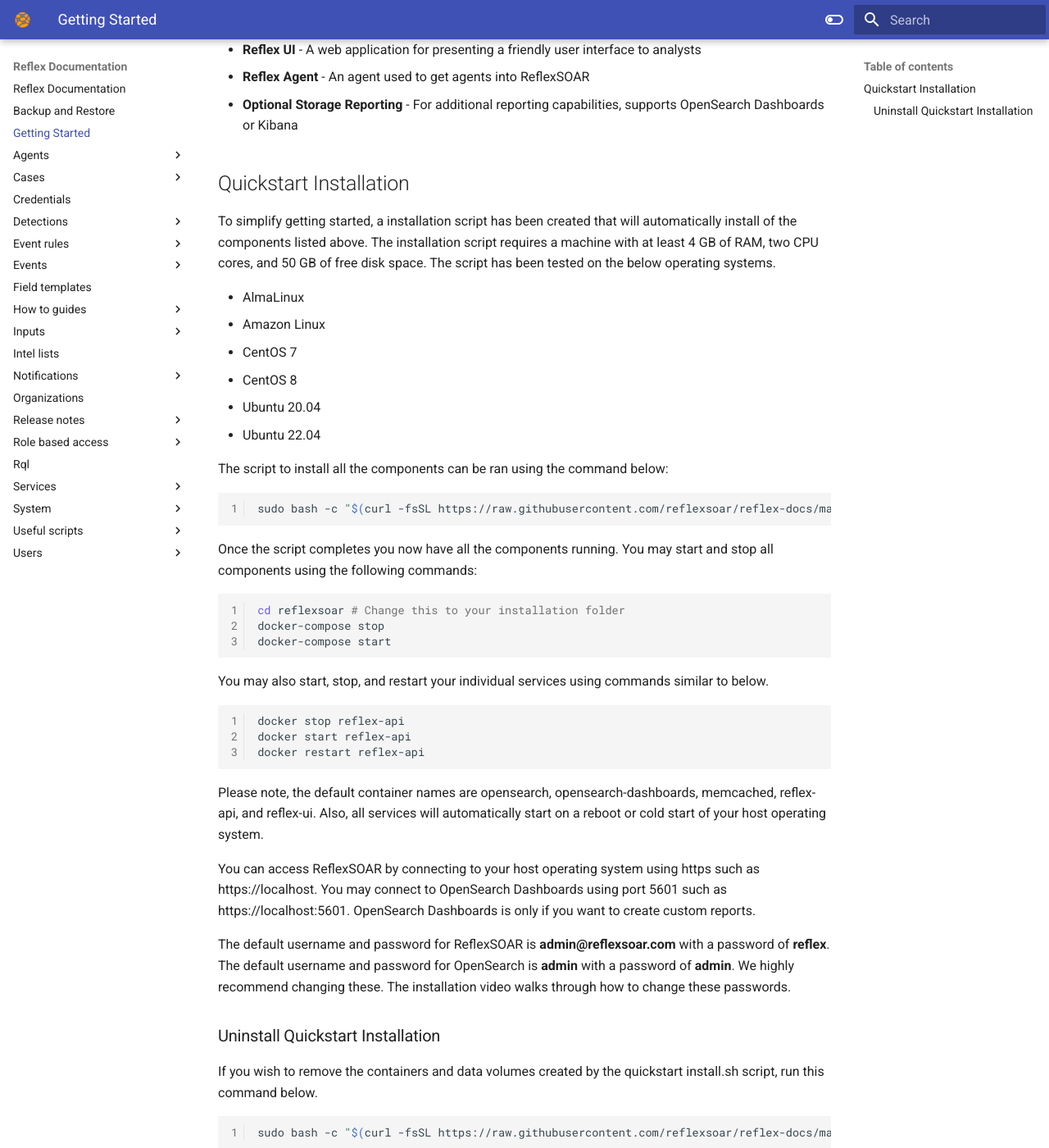
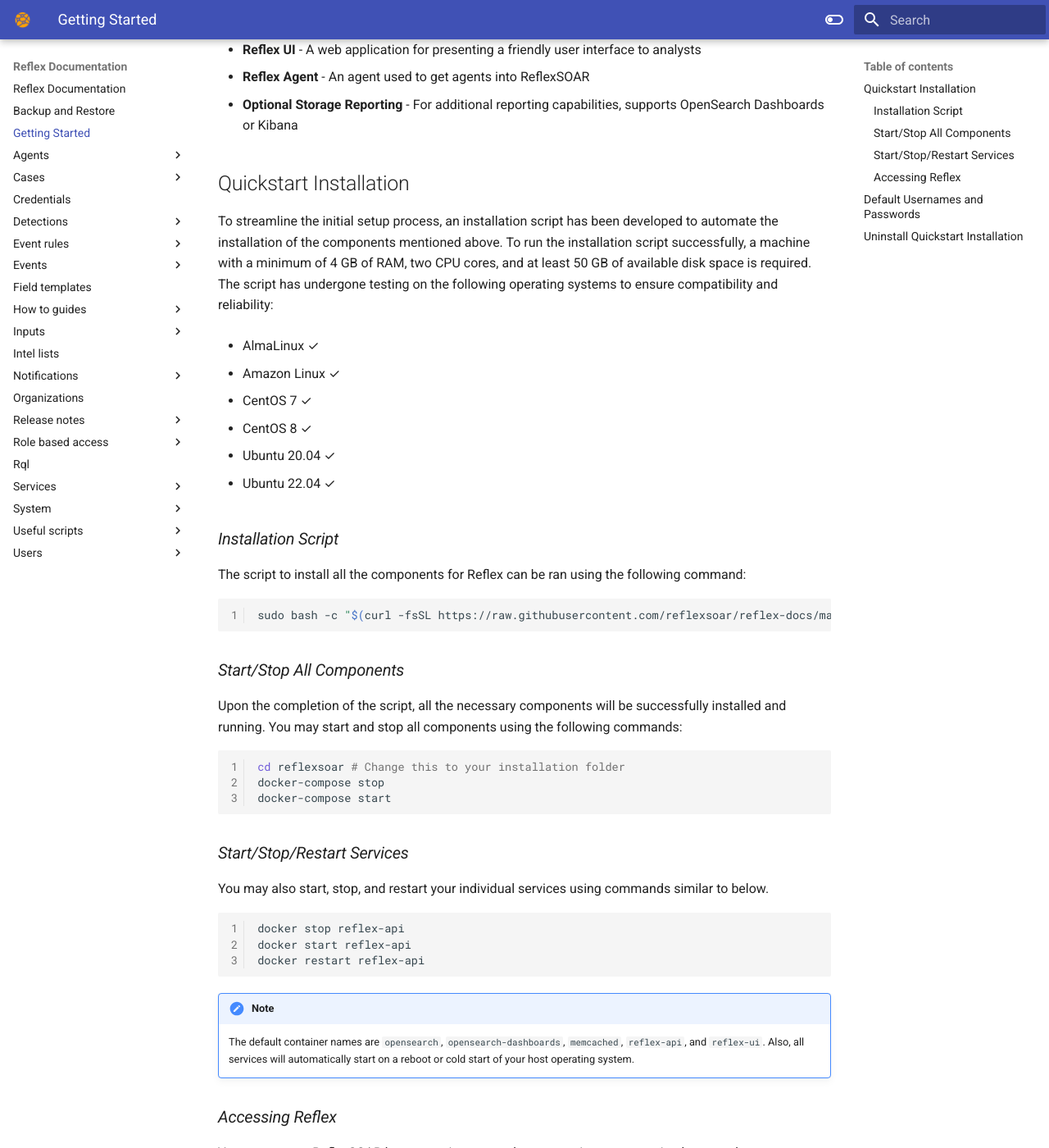
Before and after one commit to reflexsoar/reflex-docs, an MkDocs documentation site: the page built from docs/getting-started.md, in a window 1280 px wide and 1400 px high, scrolled down 300 px. Shown: the whole window at 82% size. Built offline with MkDocs 1.6.1 and Material for MkDocs 9.7.7, drawn with Linux system fonts in a browser that asks for light colours; some of the changed text lies outside the part shown.

Commit message:
made the getting started page prettier

````diff
--- a/docs/getting-started.md
+++ b/docs/getting-started.md
@@ -1,5 +1,4 @@
 # Getting Started
-
 ReflexSOAR is composed of the following components:
 
 - **Storage** - A back-end component for storing persistent data. Supported back-ends are OpenSearch or Elasticsearch
@@ -10,23 +9,29 @@
 - **Optional Storage Reporting** - For additional reporting capabilities, supports OpenSearch Dashboards or Kibana
 
 ## Quickstart Installation
+To streamline the initial setup process, an installation script has been developed to automate the installation of the components mentioned above. To run the installation script successfully, a machine with a minimum of 4 GB of RAM, two CPU cores, and at least 50 GB of available disk space is required. The script has undergone testing on the following operating systems to ensure compatibility and reliability:
 
-To simplify getting started, a installation script has been created that will automatically install of the components listed above. The installation script requires a machine with at least 4 GB of RAM, two CPU cores, and 50 GB of free disk space. The script has been tested on the below operating systems.
+* AlmaLinux &check;
 
-- AlmaLinux
-- Amazon Linux
-- CentOS 7
-- CentOS 8
-- Ubuntu 20.04
-- Ubuntu 22.04
+* Amazon Linux &check;
 
-The script to install all the components can be ran using the command below:
+* CentOS 7 &check;
+
+* CentOS 8 &check;
+
+* Ubuntu 20.04 &check;
+
+* Ubuntu 22.04 &check;
+
+### *Installation Script*
+The script to install all the components for Reflex can be ran using the following command:
 
 ```bash
 sudo bash -c "$(curl -fsSL https://raw.githubusercontent.com/reflexsoar/reflex-docs/main/quickstart/install.sh)"
 ```
 
-Once the script completes you now have all the components running. You may start and stop all components using the following commands:
+### *Start/Stop All Components*
+Upon the completion of the script, all the necessary components will be successfully installed and running. You may start and stop all components using the following commands:
 
 ```bash
 cd reflexsoar # Change this to your installation folder
@@ -34,6 +39,7 @@
 docker-compose start
 ```
 
+### *Start/Stop/Restart Services*
 You may also start, stop, and restart your individual services using commands similar to below.
 
 ```bash
@@ -42,15 +48,27 @@
 docker restart reflex-api
 ```
 
-Please note, the default container names are opensearch, opensearch-dashboards, memcached, reflex-api, and reflex-ui. Also, all services will automatically start on a reboot or cold start of your host operating system.
+!!! note
+    The default container names are `opensearch`, `opensearch-dashboards`, `memcached`, `reflex-api`, and `reflex-ui`. Also, all services will automatically start on a reboot or cold start of your host operating system.
 
-You can access ReflexSOAR by connecting to your host operating system using https such as https://localhost. You may connect to OpenSearch Dashboards using port 5601 such as https://localhost:5601. OpenSearch Dashboards is only if you want to create custom reports.
+### *Accessing Reflex*
+You can access ReflexSOAR by connecting to your host operating system using https such as `https://localhost`. You may connect to OpenSearch Dashboards using port 5601 such as `https://localhost:5601`. OpenSearch Dashboards is only if you wish to create custom reports.
 
-The default username and password for ReflexSOAR is **admin@reflexsoar.com** with a password of **reflex**. The default username and password for OpenSearch is **admin** with a password of **admin**. We highly recommend changing these. The installation video walks through how to change these passwords.
+## Default Usernames and Passwords
 
-### Uninstall Quickstart Installation
+* **Reflex**
+    * username: **`admin@reflexsoar.com`**
+    * password: **`reflex`**
 
-If you wish to remove the containers and data volumes created by the quickstart install.sh script, run this command below.
+* **OpenSearch**
+    * username: **`admin`**
+    * password: **`admin`**
+
+!!! danger "Changing Default Login Information"
+    We highly recommend immediately changing the default login information upon first login. The installation video [here](https://www.youtube.com/watch?v=6c1jsexKVrU) walks through how to change the default login credentials.
+
+## Uninstall Quickstart Installation
+If you wish to remove the containers and data volumes created by the quickstart `install.sh` script, run the following command:
 
 ```bash
 sudo bash -c "$(curl -fsSL https://raw.githubusercontent.com/reflexsoar/reflex-docs/main/quickstart/uninstall.sh)"
````
